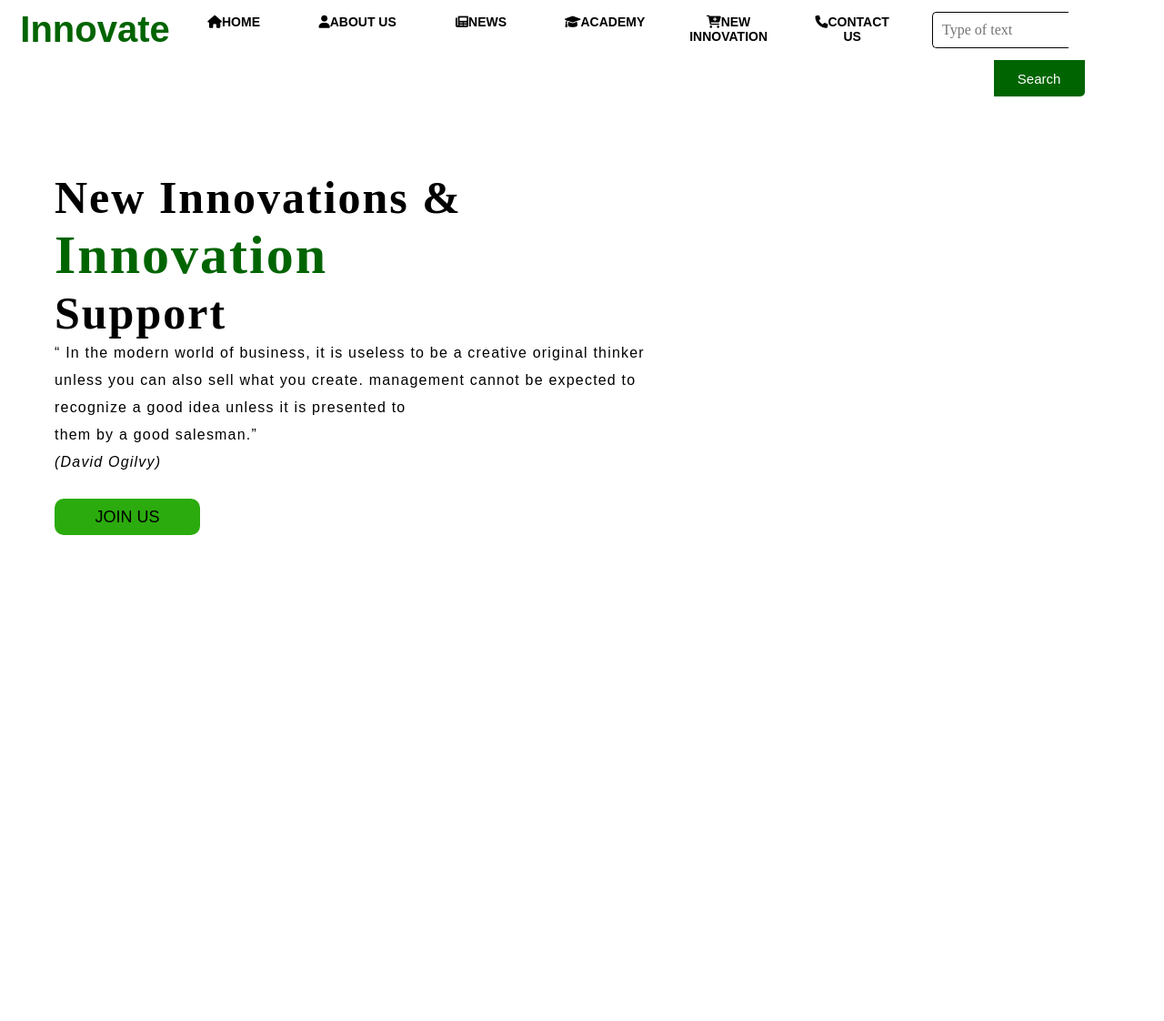
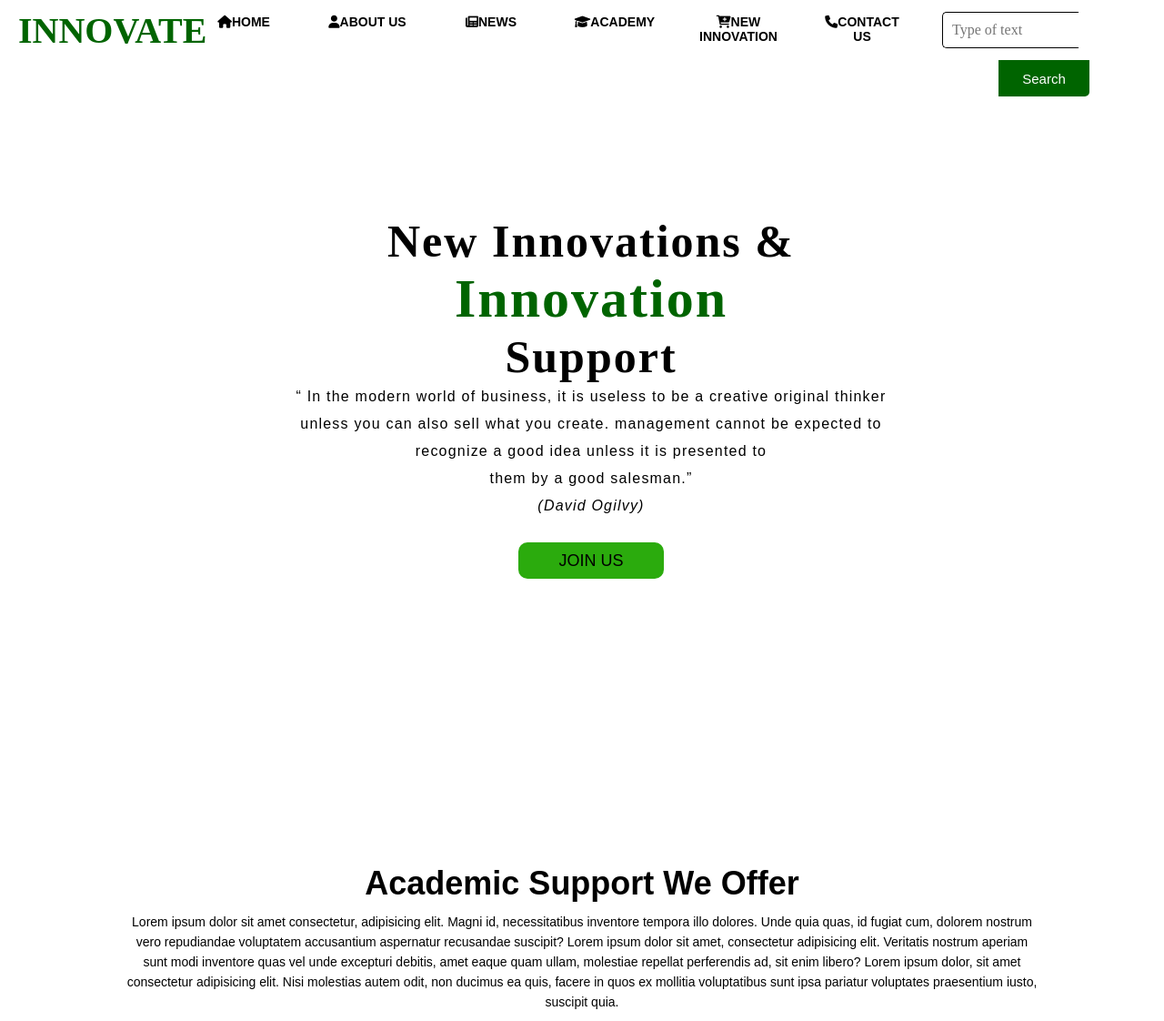
Before and after one commit to dula2000/Main-Project, a PHP site: page / in a window 1280 px wide. Shown: the whole page at 91% size. Before the commit the page ends 588 px from the top, so only its background shows below. Run offline with PHP 8.4, Linux system fonts and the light colour scheme.

Commit message:
home page

```diff
--- a/Index.css
+++ b/Index.css
@@ -7,11 +7,16 @@
 body
 {
     font-family: sans-serif;
-    background-image: url(file:///C:/Users/HP/Downloads/bg2.jpg);
     background-size: cover;
     background-position: center;
 }
-
+.header
+{
+    min-height: 100vh;
+    width: 100%;
+    background-image: url(file:///C:/Users/HP/Downloads/bg3.jpg);
+    background-size: cover;
+}
 .Menu-bar
 {
     width: 100%;
@@ -28,7 +33,7 @@ body
     float: left;
     height: 70px;
     color: rgb(0,100,0);
-    font-family: Arial;
+    font-family: 'Times New Roman';
     font-size: 40px;
     padding-left: 20px;
     padding-top: 10px;
@@ -85,9 +90,9 @@ body
 .Menu-bar ul li:hover .sub-menu-1 li
 {
     width: 150px;
-    padding: 10px;
+    padding: 1.5px;
+    background: transparent;
     border-bottom: 1px dotted black;
-    background: transparent;
     border-radius: 0;
     text-align: left;
 }
@@ -98,21 +103,6 @@ body
 .Menu-bar ul li:hover .sub-menu-1 ul li a:hover
 {
     color: #2bab0d;
-}
-.fa-angle-right
-{
-    float: right;
-}
-.sub-menu-2
-{
-    display: none;
-}
-.hover-me:hover .sub-menu-2
-{
-    position: absolute;
-    display: block;
-    margin-top: -50px;
-    margin-left: 140px;
 }
 .search
 {
@@ -164,6 +154,7 @@ body
     margin: auto;
     color: black;
     position: relative;
+    text-align: center;
 }
 .content .par
 {
@@ -178,7 +169,7 @@ body
     font-family: 'Times New Roman';
     font-size: 50px;
     padding-left: 20px;
-    margin-top: 9%;
+    margin-top: 13%;
     letter-spacing: 2px;
 }
 .content .cn
@@ -187,7 +178,7 @@ body
     height: 40px;
     background: #2bab0d;
     border: none;
-    margin-bottom: 10px;
+    margin-bottom: 100px;
     margin-left: 20px;
     font-size: 18px;
     border-radius: 10px;
@@ -209,3 +200,44 @@ body
     color: rgb(0,100,0);
     font-size: 60px;
 }
+
+@media(max-width: 700px)
+{
+    .content h1{
+        font-size: 20px;
+    }
+    .Menu-bar ul li{
+        display: block;
+    }
+    .Menu-bar{
+        position: absolute;
+        background: rgb(0,100,0);
+        height: 100vh;
+        width: 200px;
+        top: 0;
+        right: 0;
+        text-align: left;
+        z-index: 2;
+    }
+}
+/*---Academy intro---*/
+    .Academy
+    {
+        width: 80%;
+        margin: auto;
+        text-align: center;
+        padding-top: 150px;
+    }
+    .Academy h1
+    {
+        font-size: 36px;
+        font-weight: 600;
+    }
+    .Academy p
+    {
+        color: black;
+        font-size: 14px;
+        font-weight: 300;
+        line-height: 22px;
+        padding: 10px;
+    }
--- a/Index.html
+++ b/Index.html
@@ -5,8 +5,9 @@
 <link rel="stylesheet" href="https://cdnjs.cloudflare.com/ajax/libs/font-awesome/6.0.0-beta3/css/all.min.css">
 </head>
 <body>
+    <section class="header">
      <div class="Menu-bar">  <!--Creating nav bar and dop down list-->
-        <h2 class="logo">Innovate</h2> <!--display the logo-->
+        <h2 class="logo">INNOVATE</h2> <!--display the logo-->
             <ul>
                 <li><a href="Index.html"><i class="fas fa-home"></i>HOME</a></li>
                 <li><a href="#"><i class="fas fa-user"></i>ABOUT US</a>
@@ -22,17 +23,10 @@
                 <li><a href="#"><i class="fas fa-graduation-cap"></i></i>ACADEMY</a>
                     <div class="sub-menu-1">
                         <ul>
-                            <li class="hover-me"><a href="Strategicgrowth.html">Strategic growth mindset training</a><i class="fas fa-angle-right"></i>
-                            <div class="sub-menu-2">
-                                <ul>
-                                    <li><a href="#">Importance</a></li>
-                                    <li><a href="#">Benefits</a></li>
-                                </ul>
-                            </div>
-                            </li>
-                            <li><a href="Business Model Thinking.html">Business model thinking</a></li>
-                            <li><a href="Innovationcreativity.html">Innovation creativity training</a></li>
-                            <li><a href="designthinking.html">Design thinking training</a></li>
+                            <li class="hover-me"><a href="Strategicgrowth.html">Strategic growth mindset</a></li>
+                            <li><a href="Business Model Thinking.html">Business model</a></li>
+                            <li><a href="Innovationcreativity.html">Innovation creativity</a></li>
+                            <li><a href="designthinking.html">Design thinking</a></li>
                             <li><a href="Institutionalsupport.html">Institution in Sri Lanka</a></li>
                         </ul>
                     </div>
@@ -57,8 +51,14 @@
             <button class="cn"><a href="Innovationcreativity.html">JOIN US</a></button>
         </div>
     </div>
+</section>
+    <!--Add brief introduction about academy-->
+    <section class="Academy">
+        <h1>Academic Support We Offer</h1>
+        <p>Lorem ipsum dolor sit amet consectetur, adipisicing elit. Magni id, necessitatibus inventore tempora illo dolores. Unde quia quas, id fugiat cum, dolorem nostrum vero repudiandae voluptatem accusantium aspernatur recusandae suscipit?
+            Lorem ipsum dolor sit amet, consectetur adipisicing elit. Veritatis nostrum aperiam sunt modi inventore quas vel unde excepturi debitis, amet eaque quam ullam, molestiae repellat perferendis ad, sit enim libero?
+            Lorem ipsum dolor, sit amet consectetur adipisicing elit. Nisi molestias autem odit, non ducimus ea quis, facere in quos ex mollitia voluptatibus sunt ipsa pariatur voluptates praesentium iusto, suscipit quia.
+        </p>
+    </section>
 </body>
 </html>
-<!--Strategic growth mindset
-Innovation creativity
-Design thinking-->
```
